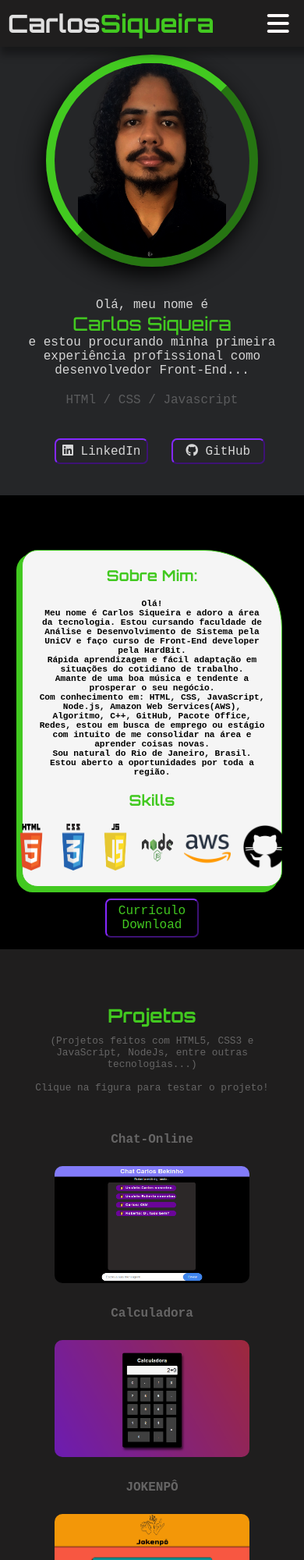
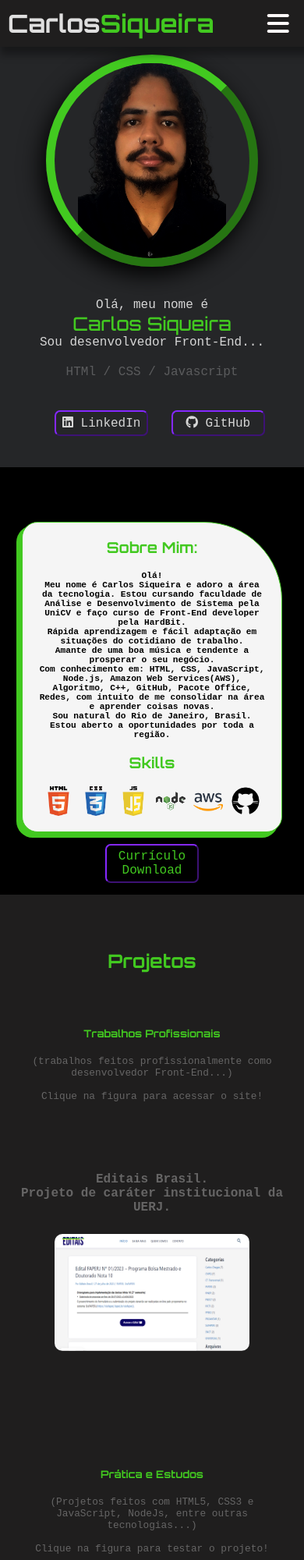
Before and after one commit to carlosR-siqueira/carlosR-siqueira, a plain HTML site: page index.html in a window 390 px wide. Shown: the top 2000 px of the page at 78% size. Drawn offline with Linux system fonts and the light colour scheme; a web font is replaced by a local one.

Commit message:
atualização de projetos

```diff
--- a/index.html
+++ b/index.html
@@ -51,8 +51,7 @@
             <img class="img-profile" src="profile.png" alt="image-profile">
         </div>
         <div class="texto-inicio">
-            <p>Olá, meu nome é<br><span class="inicio-nome">Carlos Siqueira</span><br> e estou procurando minha primeira
-                experiência profissional como desenvolvedor Front-End...</p>
+            <p>Olá, meu nome é<br><span class="inicio-nome">Carlos Siqueira</span><br> Sou desenvolvedor Front-End...</p>
             <p class="inicio-ferramentas">HTMl / CSS / Javascript</p>
             <div class="inicio-button">
                 <button class="linkedin-btn"><a target="_blank"
@@ -72,8 +71,7 @@
                 Desenvolvimento de Sistema pela UniCV e faço curso de Front-End developer pela HardBit. <br> Rápida
                 aprendizagem e fácil adaptação em situações do cotidiano de trabalho. <br>
                 Amante de uma boa música e tendente a prosperar o seu negócio.<br>
-                Com conhecimento em: HTML, CSS, JavaScript, Node.js, Amazon Web Services(AWS), Algoritmo, C++, GitHub, Pacote Office, Redes, estou
-                em busca de emprego ou estágio com intuito de me consolidar na área e aprender coisas novas.<br>
+                Com conhecimento em: HTML, CSS, JavaScript, Node.js, Amazon Web Services(AWS), Algoritmo, C++, GitHub, Pacote Office, Redes, com intuito de me consolidar na área e aprender coisas novas.<br>
                 Sou natural do Rio de Janeiro, Brasil.<br>
                 Estou aberto a oportunidades por toda a região.</p><br>
             <h1 class="skills">Skills</h1><br>
@@ -98,6 +96,32 @@
     </section>
     <section id="projetos">
         <h1>Projetos</h1>
+
+
+        <h5 class="projetos-subTitle-1">Trabalhos Profissionais</h5>
+        <p>(trabalhos feitos profissionalmente como desenvolvedor Front-End...) <br><br>Clique na figura para acessar o site!</p>
+
+        <div class="trabalhos-profissionais-lista">
+
+            <ul>
+                <li><label><a href="" target="_blank"
+                    rel="noopener noreferrer"></label><img class="projeto-item hidden" src=""
+                    alt=""></a>
+                </li>
+                <li><label><a href="https://editaisbrasil.net.br/" target="_blank"
+                    rel="noopener noreferrer">Editais Brasil.<br>Projeto de caráter institucional da UERJ.</label><img class="projeto-item editais" src="editais-brasil.jpg"
+                    alt="Editais Brasil"></a>
+                </li>
+                <li><label><a href="" target="_blank"
+                    rel="noopener noreferrer"></label><img class="projeto-item hidden" src=""
+                    alt=""></a>
+                </li>
+            </ul>
+
+        </div>
+
+
+        <h5>Prática e Estudos</h5>
         <p>(Projetos feitos com HTML5, CSS3 e JavaScript, NodeJs, entre outras tecnologias...) <br><br>Clique na figura
             para testar o projeto! </p>
         <div class="projetos-content">
--- a/style.css
+++ b/style.css
@@ -188,6 +188,7 @@ a {
 .skills-content {
   display: flex;
   justify-content: center;
+  gap: 15px;
 }
 
 .htmlIcon,
@@ -198,7 +199,7 @@ a {
 .awsIcon,
 .gitIcon {
   width: 60px;
-  margin: 0 7px;
+
 }
 
 .curriculum-button {
@@ -230,7 +231,12 @@ a {
   height: 100%;
 }
 
-#projetos h1 {
+#projetos h1{
+  margin: 0 0 50px 0;
+}
+
+
+#projetos h1, #projetos h5 {
   font-family: 'Orbitron', sans-serif;
 }
 
@@ -241,7 +247,7 @@ a {
   font-size: 0.8rem;
 }
 
-.projetos-content ul {
+.projetos-content ul, .trabalhos-profissionais-lista ul {
   display: flex;
   flex-direction: row;
   justify-content: center;
@@ -252,19 +258,22 @@ a {
   font-size: 1rem;
 }
 
-.projetos-content ul li {
+.projetos-content ul li, .trabalhos-profissionais-lista ul li  {
   display: flex;
   flex-direction: column;
 }
 
-
+.trabalhos-profissionais-lista:hover :not(:hover):not(img):not(label):not(a):not(header) {
+  opacity: 0.4;
+  transition: all 500ms;
+}
 
 .projetos-content:hover :not(:hover):not(img):not(label):not(a):not(header) {
   opacity: 0.4;
   transition: all 500ms;
 }
 
-.projetos-content ul li:hover {
+.projetos-content ul li:hover, .trabalhos-profissionais-lista ul li:hover  {
   scale: 1.1;
   color: #f5f5f5e5;
   cursor: pointer;
@@ -282,6 +291,17 @@ a {
   background-repeat: no-repeat;
   background-size: cover;
   border-radius: 10px;
+}
+
+.hidden{
+  display: none;
+
+}
+
+.editais{
+  width: 350px;
+  height: 180px;
+
 }
 
 
@@ -594,6 +614,8 @@ a {
 
   }
 
+
+
   #ul-projetos {
     display: none;
   }
@@ -808,12 +830,20 @@ a {
     font-size: 0.7rem;
   }
 
+  .skills-content{
+    gap: 10px;
+  }
+
   .htmlIcon,
   .cssIcon,
   .jsIcon,
   .nodeIcon,
-  .cIcon {
-    width: 40px;
+  .awsIcon,
+  .gitIcon {
+    height: max-content;
+    width: 38px;
+
+
   }
 
   .curriculum-button:hover {
@@ -830,6 +860,20 @@ a {
     padding: 20px;
     padding-top: 70px;
     height: 100%;
+  }
+
+  .editais{
+    width: 250px;
+    height: 150px;
+
+  }
+
+  #projetos h5{
+    margin: 20px 0 0 0;
+  }
+
+  #projetos p{
+    margin: 20px 0 40px 0;
   }
 
   .project-hidden-mobile {
```
Also changed, not shown: style-projetos.css (+12 -0 lines), editais-brasil.jpg (added).
